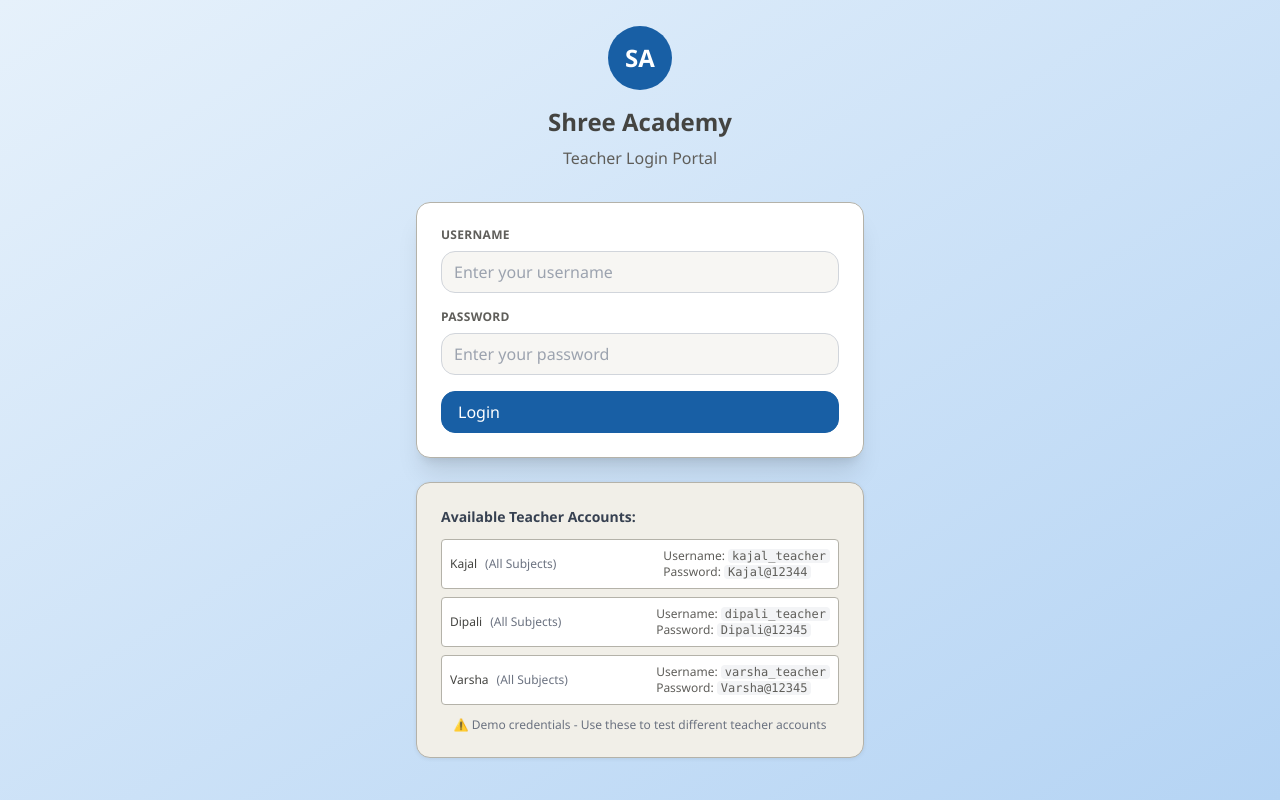
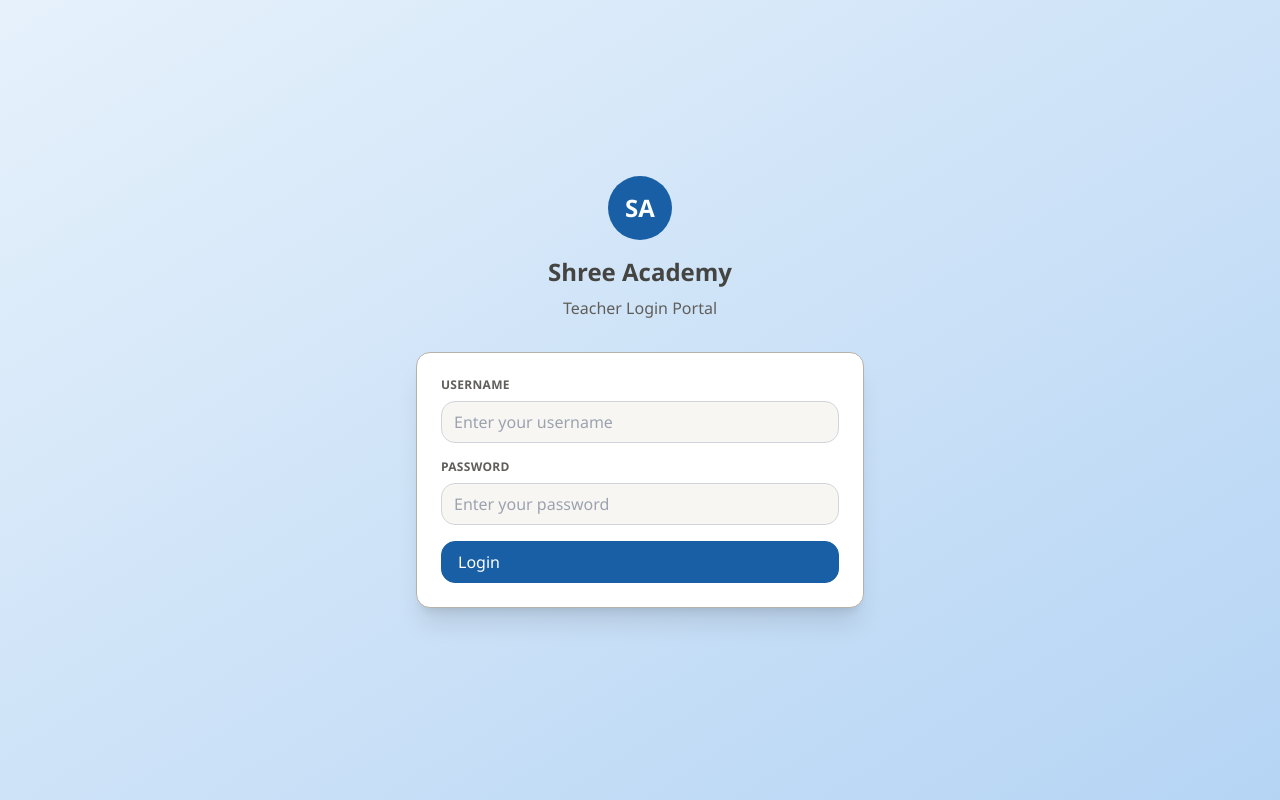
Before and after one commit to IamRaviMaurya/shree-academy, a React (Create React App) app: page / in a window 1280 px wide. Built offline with nearby package versions, Linux system fonts and the light colour scheme.

Commit message:
Feat: removed teacher data

```diff
--- a/src/components/Login.tsx
+++ b/src/components/Login.tsx
@@ -85,7 +85,7 @@ export const Login: React.FC = () => {
         </Card>
 
         {/* Teacher Credentials Info */}
-        <Card className="mt-6 bg-gray-50 border-gray-200">
+        {/* <Card className="mt-6 bg-gray-50 border-gray-200">
           <h3 className="text-sm font-semibold text-gray-700 mb-3">Available Teacher Accounts:</h3>
           <div className="space-y-2 text-xs">
             {TEACHERS.map((teacher) => (
@@ -104,7 +104,7 @@ export const Login: React.FC = () => {
           <p className="text-xs text-gray-500 mt-3 text-center">
             ⚠️ Demo credentials - Use these to test different teacher accounts
           </p>
-        </Card>
+        </Card> */}
 
         <ToastContainer toasts={toasts} onRemove={removeToast} />
       </div>
```
